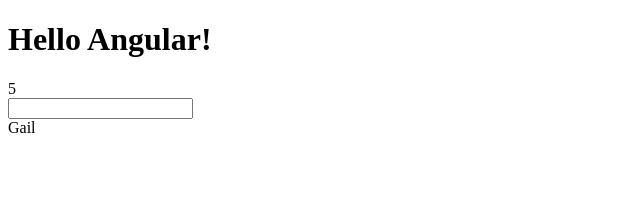
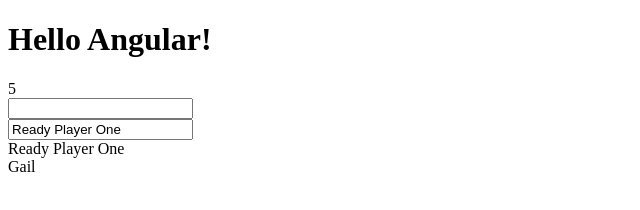
Before and after one commit to matzy20/angular-demo, a website: page Public/index.html in a window 1280 px wide. Shown: the whole page, without its empty margins (0-640 px from the left). Drawn offline with nearby package versions, Linux system fonts and the light colour scheme.

Commit message:
step 7 my model scope

```diff
--- a/Public/index.html
+++ b/Public/index.html
@@ -14,6 +14,10 @@
   </div>
 
   <div ng-controller="MyController">
+  <input type="text" ng-model="myModel">
+  <div>
+    {{ myModel}}
+  </div>
     {{ myFirstName }}
   </div>
   <script src="https://cdnjs.cloudflare.com/ajax/libs/angular.js/1.5.0/angular.js"></script>
--- a/Public/js/myApp.js
+++ b/Public/js/myApp.js
@@ -16,4 +16,5 @@
 //very common pattern here
 myApp.controller('MyController', ['$scope', function ($scope) {
   $scope.myFirstName = "Gail";
+  $scope.myModel = "Ready Player One";
 }]);
```
